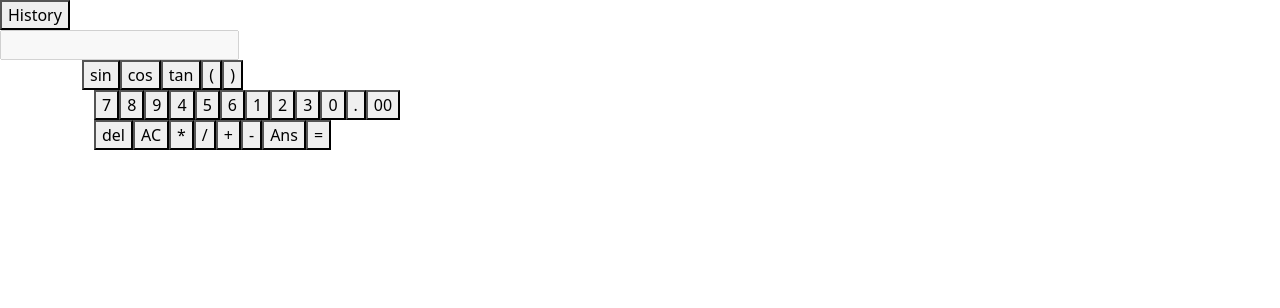
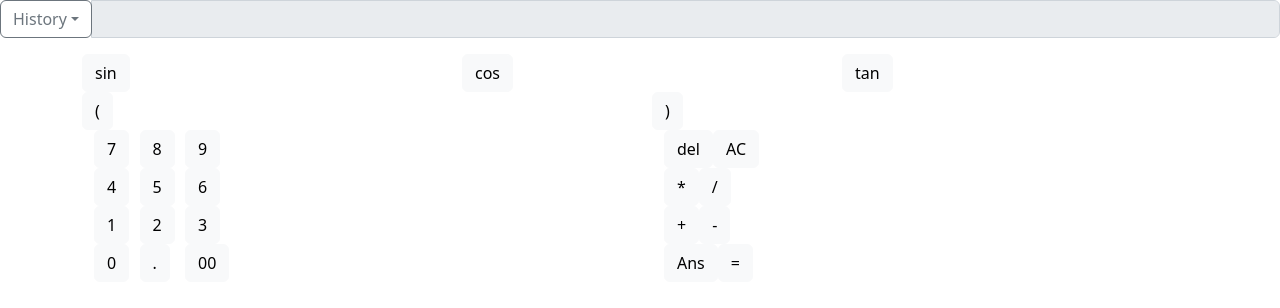
Before and after one commit to hanhwanglim/calculator, a React (Create React App) app: page / in a window 1280 px wide. Shown: the top 308 px of the page. Built offline with nearby package versions, Linux system fonts and the light colour scheme.

Commit message:
Initial app styling

```diff
--- a/src/components/Board.jsx
+++ b/src/components/Board.jsx
@@ -20,12 +20,12 @@ function Board(props) {
         handleButton={[handleNormalButtons, handleTrigonometryButtons]}
       />
       <div className="row">
-        <div className="column">
+        <div className="col">
           <Keypad
             handleButton={handleNormalButtons}
           />
         </div>
-        <div className="column">
+        <div className="col">
           <Operator
             handleButton={props.handleButton}
           />
--- a/src/components/Buttons.jsx
+++ b/src/components/Buttons.jsx
@@ -8,6 +8,7 @@ import React from 'react';
 function Buttons(props) {
   return (
     <button
+      className="btn btn-light"
       onClick={() => props.handleButton(props.display)}
     >
       {props.label}
--- a/src/components/Display.jsx
+++ b/src/components/Display.jsx
@@ -8,18 +8,17 @@ import History from './History';
  */
 function Display(props) {
   return (
-    <div>
+    <div className="input-group mb-3">
       <History
         history={props.history}
         handleButton={props.handleButton}
       />
-      <form>
-        <input
-          type="text"
-          disabled={true}
-          placeholder={props.display.join('')}
-        />
-      </form>
+      <input
+        type="text"
+        className="form-control"
+        disabled={true}
+        placeholder={props.display.join('')}
+      />
       {props.syntaxError && <h2>Syntax Error</h2>}
     </div>
   );
--- a/src/components/Functional.jsx
+++ b/src/components/Functional.jsx
@@ -12,7 +12,7 @@ function createTrigonometricButtons(props) {
 
   const trigonometryFunctions = Trigonometry.map((triganometry) => {
     return (
-      <div key={`col-${triganometry.id}`} className="column">
+      <div key={`col-${triganometry.id}`} className="col">
         <Buttons
           key={triganometry.id}
           handleButton={handleTrigonometryButtons}
@@ -35,7 +35,7 @@ function createBracketButtons(props) {
 
   const bracketButtons = Bracket.map((bracket, index) => {
     return (
-      <div key={`col-${bracket.id}`} className="column">
+      <div key={`col-${bracket.id}`} className="col">
         <Buttons
           key={bracket.id}
           handleButton={handleNormalButtons}
@@ -58,8 +58,8 @@ function Functional(props) {
 
   return (
     <div>
-      <div className="btn-group">{trigonometricButtons}</div>
-      <div className="btn-group">{bracketButtons}</div>
+      <div className="row">{trigonometricButtons}</div>
+      <div className="row">{bracketButtons}</div>
     </div>
   );
 }
--- a/src/components/History.jsx
+++ b/src/components/History.jsx
@@ -9,12 +9,14 @@ function createHistoryList(props) {
   const historyList = props.history.map((history, index) => {
     const {expression, answer} = history;
     return (
-      <a
-        key={`${index}:${expression}=${answer}`}
-        onClick={() => props.handleButton(answer)}
-      >
-        {`${expression} = ${answer}`}
-      </a>
+      <li key={`${index}:${expression}=${answer}`}>
+        <a
+          className="dropdown-item"
+          onClick={() => props.handleButton(answer)}
+        >
+          {`${expression} = ${answer}`}
+        </a>
+      </li>
     );
   });
 
@@ -31,10 +33,15 @@ function History(props) {
 
   return (
     <div className="dropdown">
-      <button className="dropbtn">History</button>
-      <div className="dropdown-content">
+      <button
+        className="btn btn-outline-secondary dropdown-toggle"
+        type="button"
+      >
+        History
+      </button>
+      <ul className="dropdown-menu">
         {historyList}
-      </div>
+      </ul>
     </div>
   );
 }
--- a/src/components/Keypad.jsx
+++ b/src/components/Keypad.jsx
@@ -14,7 +14,7 @@ function createKeypad(props) {
   for (let i = 0; i < Numbers.length; i += 3) {
     const buttonRow = Numbers.slice(i, i + 3).map((number, index) => {
       return (
-        <div key={`col-${number.id}`} className="column">
+        <div key={`col-${number.id}`} className="col-1">
           <Buttons
             key={number.id}
             handleButton={props.handleButton}
@@ -29,7 +29,7 @@ function createKeypad(props) {
   // Create buttons [0, '.', '00']
   const misc = Misc.map((value) => {
     return (
-      <div key={`col-misc-${value.id}`} className="column">
+      <div key={`col-misc-${value.id}`} className="col-1">
         <Buttons
           key={value.id}
           handleButton={props.handleButton}
@@ -52,7 +52,7 @@ function Keypad(props) {
   const rows = createKeypad(props);
   const keypadRows = rows.map((row, index) => {
     return (
-      <div key={`row-${index}`} className="btn-group">{row}</div>
+      <div key={`row-${index}`} className="row align-items-start">{row}</div>
     );
   });
 
--- a/src/components/Operators.jsx
+++ b/src/components/Operators.jsx
@@ -68,7 +68,9 @@ function Operator(props) {
 
   return (
     <div className="container">
-      {operatorRows}
+      <div className="row align-items-start">
+        {operatorRows}
+      </div>
     </div>
   );
 }
```
Also changed, not shown: src/style.css (added).
